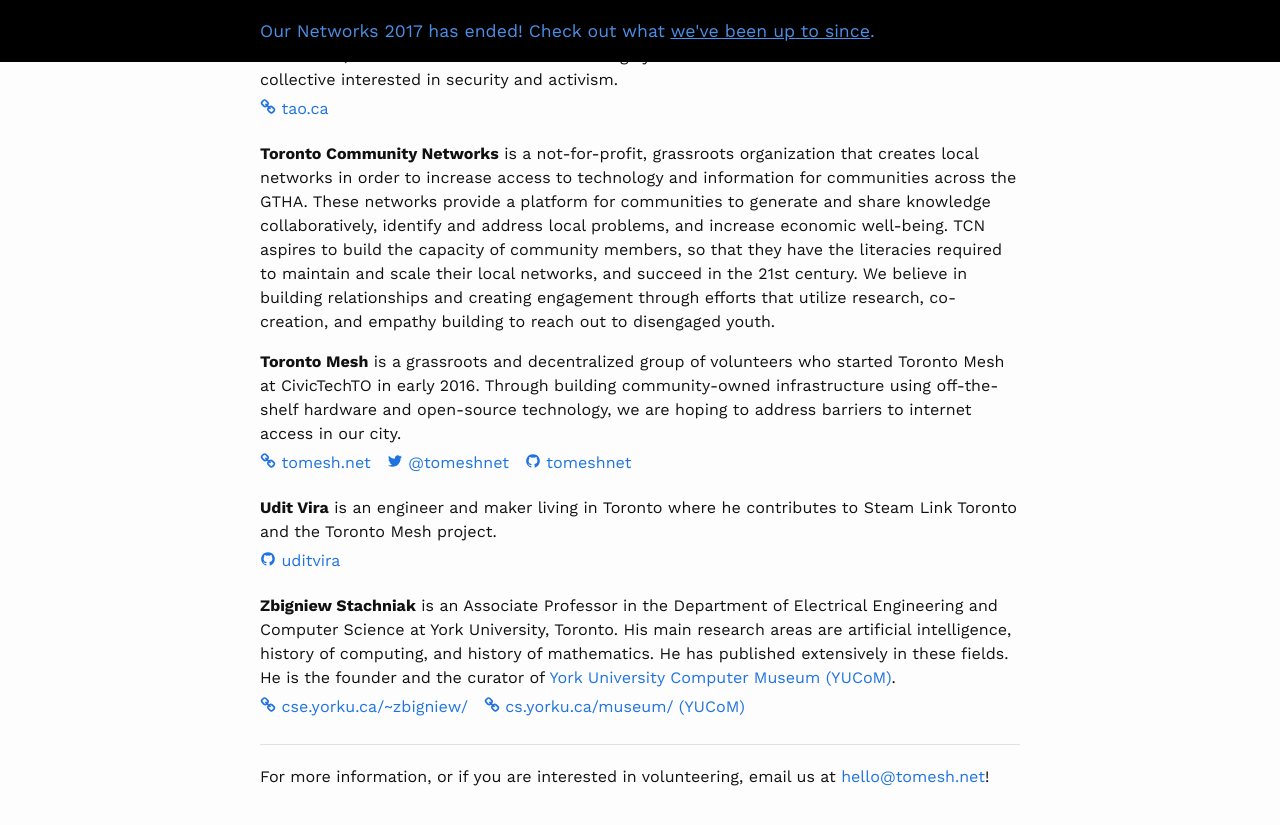
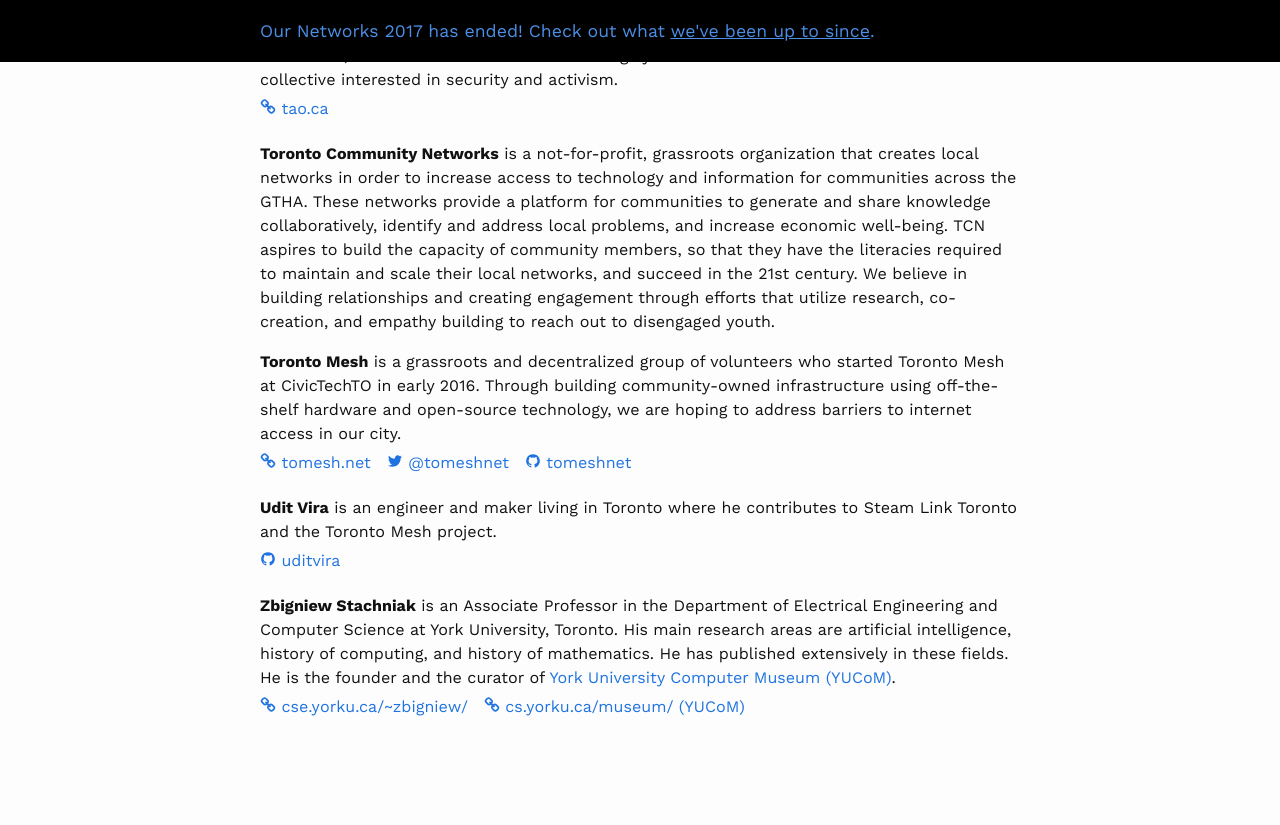
Before and after one commit to ournetworks/ournetworks.ca, a Jekyll site: the page built from index.md, in a window 1280 px wide and 900 px high, scrolled down 3714 px. Shown: the top 825 px of the window. Built offline with Jekyll 4.4.1, drawn with Linux system fonts in a browser that asks for light colours.

Commit message:
remove volunteering request

```diff
--- a/index.md
+++ b/index.md
@@ -170,7 +170,3 @@
   <li class="bio-sm-list-item"><a href="http://www.cse.yorku.ca/~zbigniew/" target="_blank">{% include icons/link.svg %}&nbsp;cse.yorku.ca/~zbigniew/</a></li>
   <li class="bio-sm-list-item"><a href="http://www.cs.yorku.ca/museum/" target="_blank">{% include icons/link.svg %}&nbsp;cs.yorku.ca/museum/ (YUCoM)</a></li>
 </ul>
-
-***
-
-For more information, or if you are interested in volunteering, email us at [{{ site.email }}](mailto:{{ site.email }})!
```
